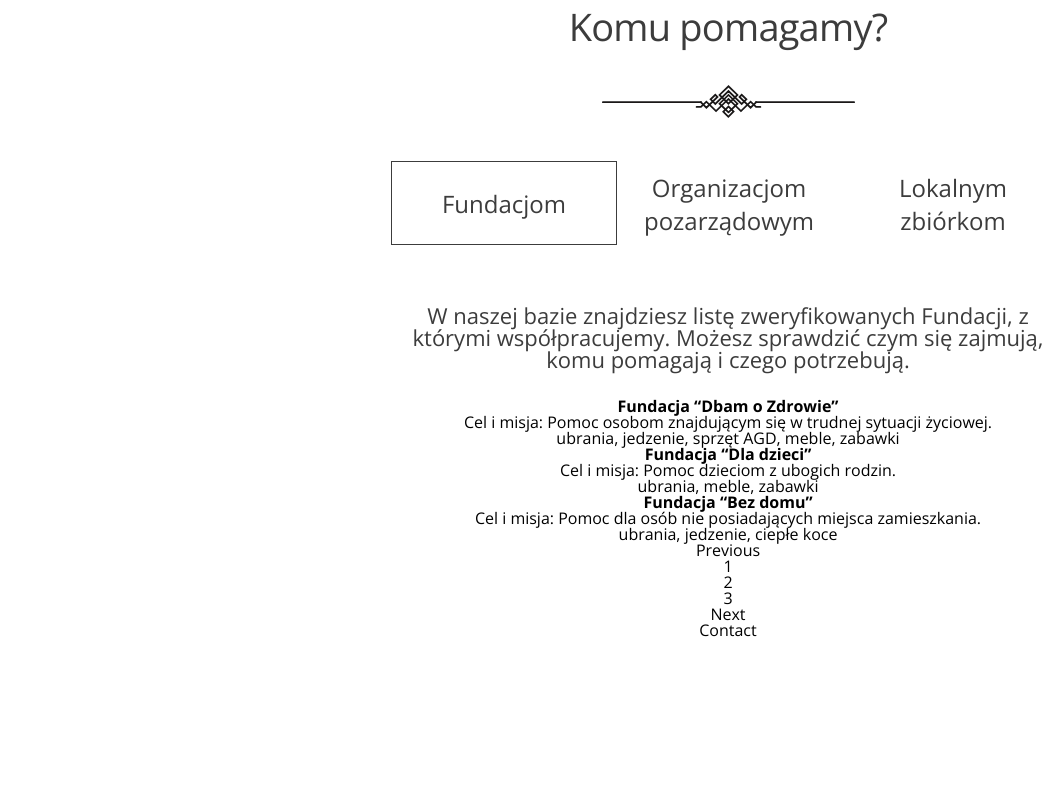
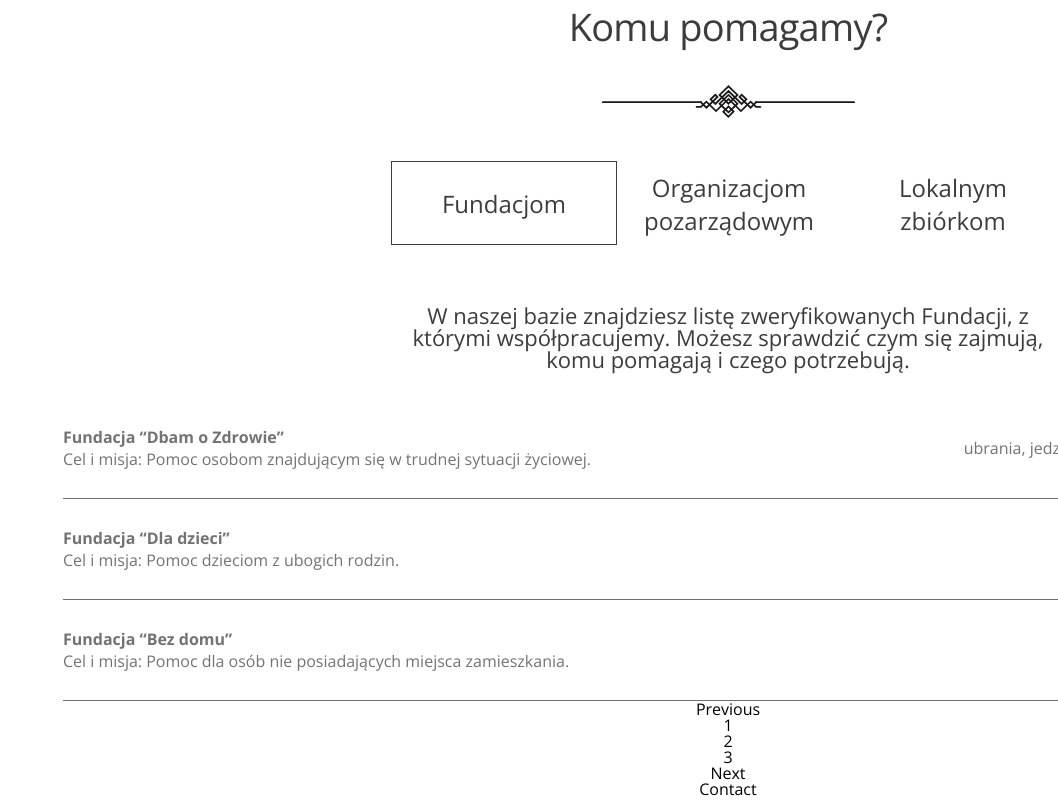
Before and after one commit to Duckjaniels/Giveaway_website, a React (Create React App) app: page / in a window 1280 px wide. Shown: the part 3171-3971 px from the top of the page, without its empty margins (222-1280 px from the left). Before the commit the page ends 3812 px from the top, so only its background shows below. Built offline with nearby package versions, Linux system fonts and the light colour scheme.

Commit message:
Who help section React styling content

```diff
--- a/src/scss/Home/HomeWhoHelp.scss
+++ b/src/scss/Home/HomeWhoHelp.scss
@@ -49,3 +49,28 @@
   margin-top: 50px;
   color: var(--color-gray);
 }
+.who_table-fund-pag, .who_table-org-pag, .who_table-loc-pag{
+  .tab--row--container{
+    display: flex;
+    justify-content: space-between;
+    align-items: center;
+    width: 1244px;
+    margin-left: 15%;
+    border-bottom: 1px solid #707070;
+    padding: 31px 0;
+    .tab--row--main{
+      display: flex;
+      flex-direction: column;
+      align-items: flex-start;
+      .tab--row--title {
+        margin-bottom: 6px;
+        color: var(--color-grey);
+      }
+    }
+    .tab--row--paragraph{
+      display: flex;
+      align-items: flex-end;
+      color: var(--color-grey);
+    }
+  }
+}
```
